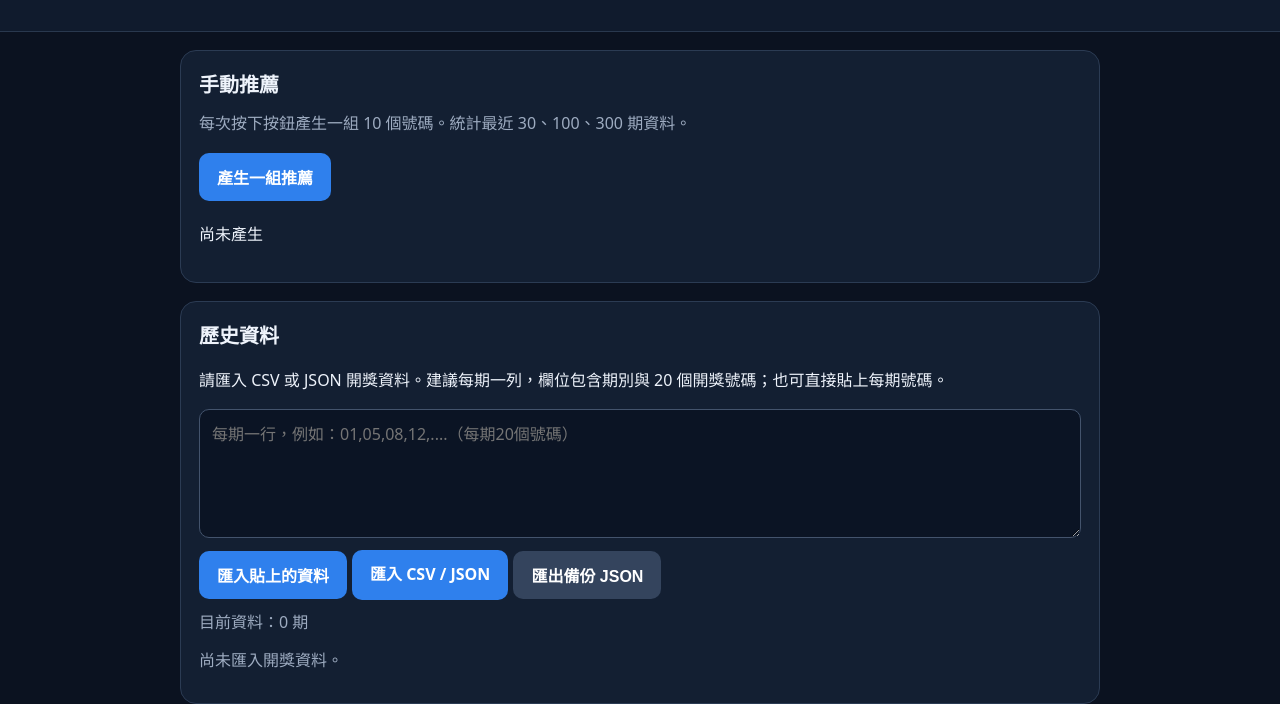
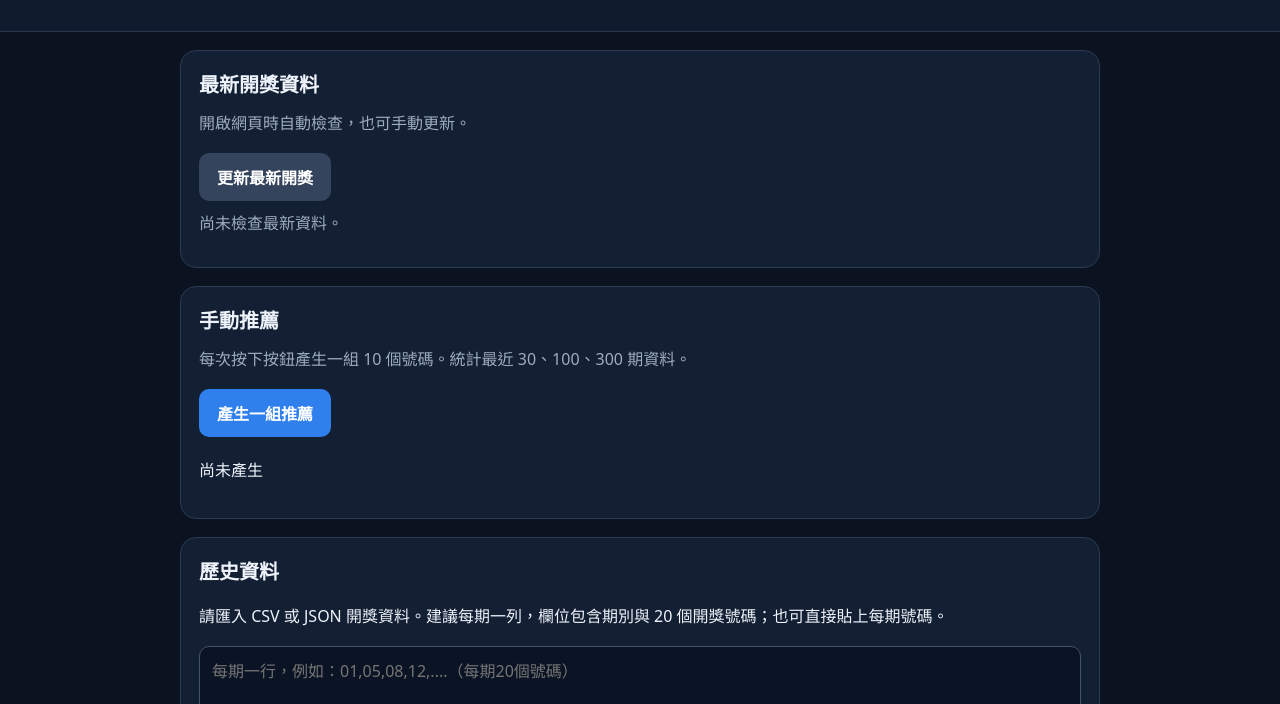
Before and after one commit to yirenshen0506/Bingo10Star, a plain HTML site: page index.html in a window 1280 px wide. Shown: the part 96-800 px from the top of the page. Drawn offline with Linux system fonts and the light colour scheme.

Commit message:
Update index.html

```diff
--- a/index.html
+++ b/index.html
@@ -1,22 +1,29 @@
 <!doctype html>
 <html lang="zh-Hant">
 <head>
-<meta charset="utf-8"><meta name="viewport" content="width=device-width,initial-scale=1">
-<meta name="theme-color" content="#101827"><link rel="manifest" href="manifest.webmanifest">
-<link rel="icon" href="assets/icon.svg"><link rel="stylesheet" href="assets/style.css">
+<meta charset="utf-8">
+<meta name="viewport" content="width=device-width,initial-scale=1">
+<meta name="theme-color" content="#101827">
+<link rel="manifest" href="manifest.webmanifest">
+<link rel="icon" href="assets/icon.svg">
+<link rel="stylesheet" href="assets/style.css">
 <title>賓果賓果 10 星分析工具</title>
 </head>
 <body>
 <header><div class="wrap"><h1>賓果賓果 10 星</h1><p>歷史統計・單組推薦・回測</p></div></header>
 <main class="wrap">
-<section class="panel"><h2>手動推薦</h2><p class="muted">每次按下按鈕產生一組 10 個號碼。統計最近 30、100、300 期資料。</p>
-<button id="recommend">產生一組推薦</button><div id="numbers" class="numbers">尚未產生</div><p id="reason" class="muted"></p></section>
-<section class="panel"><h2>歷史資料</h2><p>請匯入 CSV 或 JSON 開獎資料。建議每期一列，欄位包含期別與 20 個開獎號碼；也可直接貼上每期號碼。</p>
-<textarea id="paste" rows="4" placeholder="每期一行，例如：01,05,08,12,....（每期20個號碼）"></textarea>
-<div class="actions"><button id="importText">匯入貼上的資料</button><label class="file">匯入 CSV / JSON<input id="file" type="file" accept=".csv,.json,text/csv,application/json"></label><button class="secondary" id="export">匯出備份 JSON</button></div>
-<p id="dataCount" class="muted">目前資料：0 期</p><div id="stats"></div></section>
+<section class="panel">
+<h2>最新開獎資料</h2>
+<p class="muted">開啟網頁時自動檢查，也可手動更新。</p>
+<button id="updateLatest" class="secondary">更新最新開獎</button>
+<p id="updateStatus" class="muted" aria-live="polite">尚未檢查最新資料。</p>
+</section>
+<section class="panel"><h2>手動推薦</h2><p class="muted">每次按下按鈕產生一組 10 個號碼。統計最近 30、100、300 期資料。</p><button id="recommend">產生一組推薦</button><div id="numbers" class="numbers">尚未產生</div><p id="reason" class="muted"></p></section>
+<section class="panel"><h2>歷史資料</h2><p>請匯入 CSV 或 JSON 開獎資料。建議每期一列，欄位包含期別與 20 個開獎號碼；也可直接貼上每期號碼。</p><textarea id="paste" rows="4" placeholder="每期一行，例如：01,05,08,12,....（每期20個號碼）"></textarea><div class="actions"><button id="importText">匯入貼上的資料</button><label class="file">匯入 CSV / JSON<input id="file" type="file" accept=".csv,.json,text/csv,application/json"></label><button class="secondary" id="export">匯出備份 JSON</button></div><p id="dataCount" class="muted">目前資料：0 期</p><div id="stats"></div></section>
 <section class="panel"><h2>推薦紀錄</h2><div id="history" class="muted">尚無紀錄</div></section>
 <section class="panel"><h2>簡易歷史回測</h2><p class="muted">以每一期之前已存在的資料產生推薦，再與該期開獎號碼比對；樣本不足時會跳過。回測僅供研究，不代表未來命中率。</p><button id="backtest" class="secondary">執行回測</button><div id="backtestResult"></div></section>
 <p class="disclaimer">提醒：賓果賓果開獎具隨機性，歷史頻率不會提高或保證未來中獎機率。請理性娛樂。</p>
-</main><script src="assets/app.js"></script><script>if('serviceWorker' in navigator) navigator.serviceWorker.register('./sw.js').catch(()=>{});</script>
+</main>
+<script src="assets/app.js"></script>
+<script>if('serviceWorker' in navigator) navigator.serviceWorker.register('./sw.js').catch(()=>{});</script>
 </body></html>
```
